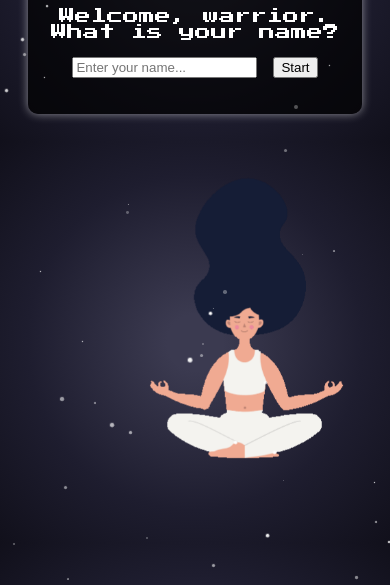
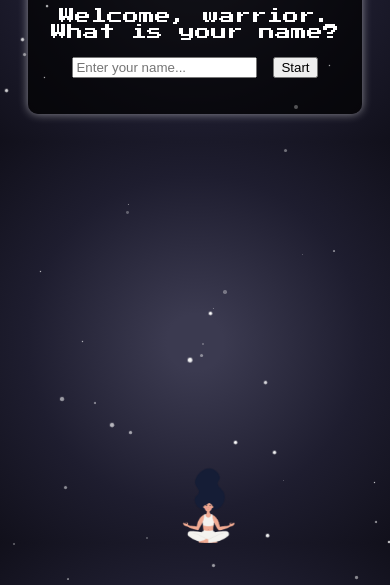
Before and after one commit to daisymayorga-galtechs/mind-warrior-game-js, a plain HTML site: page index.html in a window 390 px wide. Shown: the part 259-844 px from the top of the page. Drawn offline with Linux system fonts and the light colour scheme.

Commit message:
adjustment for mobile responsive

```diff
--- a/style.css
+++ b/style.css
@@ -48,6 +48,20 @@ body::before {
     transform: translateX(-50%);
     width: 300px;
     animation: float 5s infinite ease-in-out;
+}
+/* Adjust size & position for mobile screens */
+@media (max-width: 768px) {
+    .astronaut {
+        width: 100px; /* Smaller astronaut */
+        bottom: 10%;  /* Moves it slightly lower */
+    }
+}
+
+@media (max-width: 480px) {
+    .astronaut {
+        width: 80px;  /* Even smaller for very small screens */
+        bottom: 5%;   /* Keep it visible but out of the way */
+    }
 }
 
 /* Slow Floating Motion */
```
